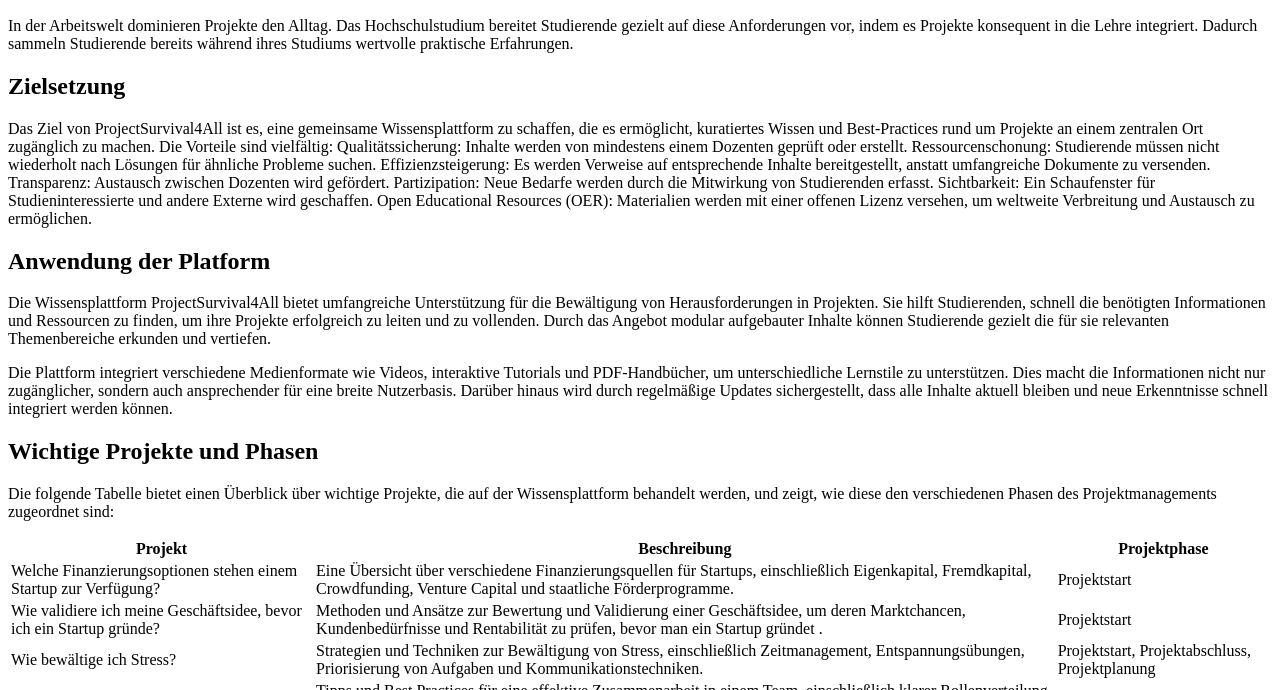
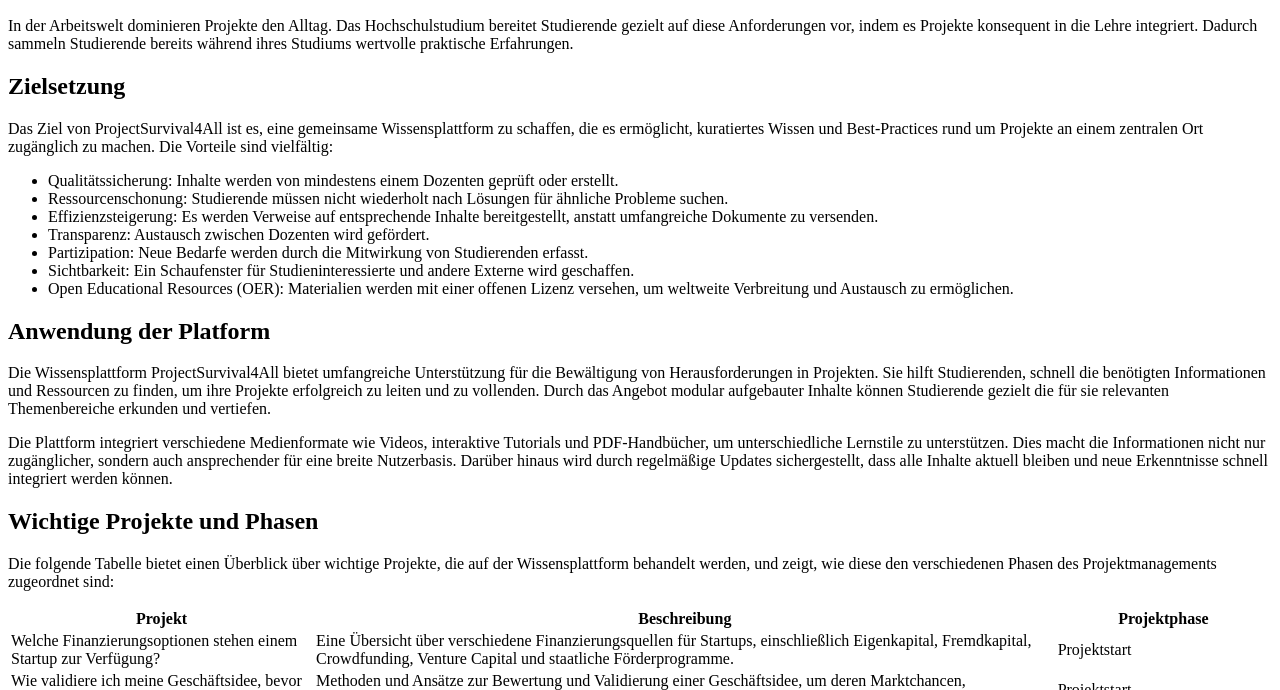
Before and after one commit to mi-classroom/fd-html-und-css-orussmann, a plain HTML site: page pages/about/about-the-project.html in a window 1280 px wide. Shown: the part 110-800 px from the top of the page. Drawn offline with Linux system fonts and the light colour scheme.

Commit message:
Fix p should be a ul

```diff
--- a/pages/about/about-the-project.html
+++ b/pages/about/about-the-project.html
@@ -19,17 +19,35 @@
       Das Ziel von ProjectSurvival4All ist es, eine gemeinsame Wissensplattform
       zu schaffen, die es ermöglicht, kuratiertes Wissen und Best-Practices rund
       um Projekte an einem zentralen Ort zugänglich zu machen. Die Vorteile sind
-      vielfältig: Qualitätssicherung: Inhalte werden von mindestens einem
-      Dozenten geprüft oder erstellt. Ressourcenschonung: Studierende müssen
-      nicht wiederholt nach Lösungen für ähnliche Probleme suchen.
-      Effizienzsteigerung: Es werden Verweise auf entsprechende Inhalte
-      bereitgestellt, anstatt umfangreiche Dokumente zu versenden. Transparenz:
-      Austausch zwischen Dozenten wird gefördert. Partizipation: Neue Bedarfe
-      werden durch die Mitwirkung von Studierenden erfasst. Sichtbarkeit: Ein
-      Schaufenster für Studieninteressierte und andere Externe wird geschaffen.
-      Open Educational Resources (OER): Materialien werden mit einer offenen
-      Lizenz versehen, um weltweite Verbreitung und Austausch zu ermöglichen.
+      vielfältig:
     </p>
+    <ul>
+      <li>
+        Qualitätssicherung: Inhalte werden von mindestens einem Dozenten geprüft
+        oder erstellt.
+      </li>
+      <li>
+        Ressourcenschonung: Studierende müssen nicht wiederholt nach Lösungen
+        für ähnliche Probleme suchen.
+      </li>
+      <li>
+        Effizienzsteigerung: Es werden Verweise auf entsprechende Inhalte
+        bereitgestellt, anstatt umfangreiche Dokumente zu versenden.
+      </li>
+      <li>Transparenz: Austausch zwischen Dozenten wird gefördert.</li>
+      <li>
+        Partizipation: Neue Bedarfe werden durch die Mitwirkung von Studierenden
+        erfasst.
+      </li>
+      <li>
+        Sichtbarkeit: Ein Schaufenster für Studieninteressierte und andere
+        Externe wird geschaffen.
+      </li>
+      <li>
+        Open Educational Resources (OER): Materialien werden mit einer offenen
+        Lizenz versehen, um weltweite Verbreitung und Austausch zu ermöglichen.
+      </li>
+    </ul>
     <h2>Anwendung der Platform</h2>
     <p>
       Die Wissensplattform ProjectSurvival4All bietet umfangreiche Unterstützung
```
